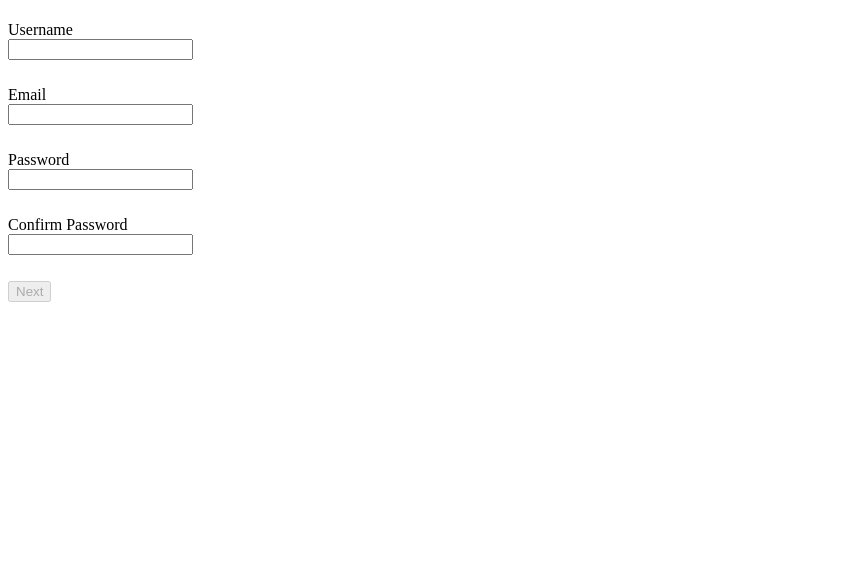
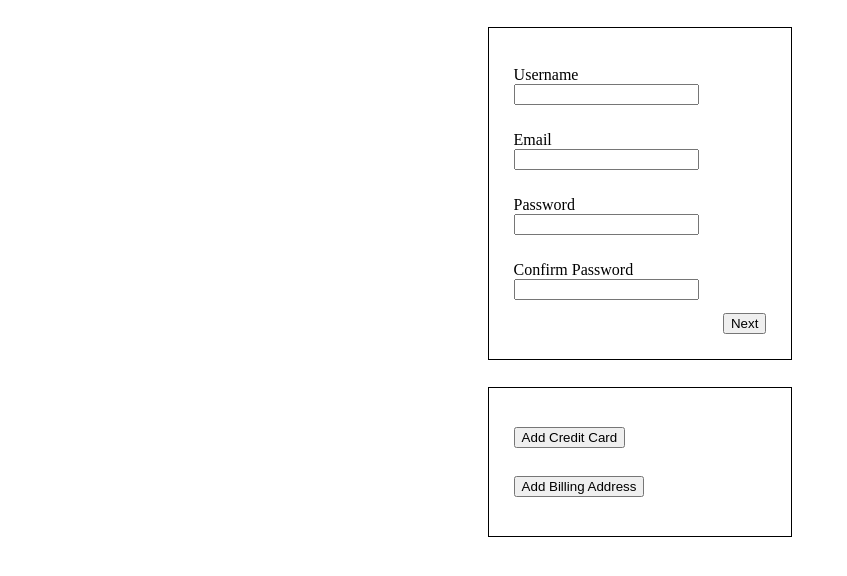
Before and after one commit to aDavtyan13/formbuilder, an Angular app: page /second in a window 1280 px wide. Before the commit this address led to /. Shown: the top 576 px of the page, without its empty margins (0-847 px from the left). Built offline with nearby package versions, Linux system fonts and the light colour scheme.

Commit message:
starting second page

```diff
--- a/src/app/app-routing.module.ts
+++ b/src/app/app-routing.module.ts
@@ -1,8 +1,14 @@
 import { NgModule } from '@angular/core';
 import { Routes, RouterModule } from '@angular/router';
+import { FirstFieldComponent } from './first-field/first-field.component';
+import { SecondFieldComponent } from './second-field/second-field.component';
 
 
-const routes: Routes = [];
+const routes: Routes = [
+  { path: 'first', component: FirstFieldComponent },
+  { path: 'second', component: SecondFieldComponent },
+
+];
 
 @NgModule({
   imports: [RouterModule.forRoot(routes)],
--- a/src/app/app.component.html
+++ b/src/app/app.component.html
@@ -1 +1,3 @@
 <first-field></first-field>
+
+<router-outlet></router-outlet>
--- a/src/app/first-field/first-field.component.css
+++ b/src/app/first-field/first-field.component.css
@@ -1,6 +1,10 @@
 form{
     display: flex;
     flex-direction: column;
+    border:1px solid black;
+    padding: 25px;
+    width: 20%;
+    margin: 27px auto;
 
 }
 .fields{
@@ -23,3 +27,8 @@ input.ng-touched.ng-invalid {
 input.ng-touched.ng-valid {
     border:2px solid green;
 }
+
+.buttonField{
+    display: flex;
+    justify-content: flex-end;
+}
--- a/src/app/first-field/first-field.component.html
+++ b/src/app/first-field/first-field.component.html
@@ -1,5 +1,5 @@
 
-<form novalidate [formGroup]="user" (ngSubmit)="onSubmit(user)">
+<form novalidate [formGroup]="firstpage" (ngSubmit)="onSubmit(firstpage)">
 
   <div class = "fields">
       <label for="username">Username</label><br>
@@ -9,12 +9,12 @@
 
   <div
     class="error"
-    *ngIf="user.get('username').hasError('required') && user.get('username').touched">
+    *ngIf="firstpage.get('username').hasError('required') && firstpage.get('username').touched">
       Name is required.
   </div>
   <div
     class="error"
-    *ngIf="user.get('username').hasError('minlength') && user.get('username').touched">
+    *ngIf="firstpage.get('username').hasError('minlength') && firstpage.get('username').touched">
     Minimum of 2 characters.
   </div>
 
@@ -28,12 +28,12 @@
 
     <div
       class="error"
-      *ngIf="user.get('email').hasError('required') && user.get('email').touched">
+      *ngIf="firstpage.get('email').hasError('required') && firstpage.get('email').touched">
       Email is required.
     </div>
     <div
       class="error"
-      *ngIf="user.get('email').hasError('pattern') && user.get('email').touched">
+      *ngIf="firstpage.get('email').hasError('pattern') && firstpage.get('email').touched">
       Enter valid email.
     </div>
 
@@ -44,7 +44,7 @@
    </div>
    <div
       class="error"
-      *ngIf="user.get('password').hasError('required') && user.get('password').touched">
+      *ngIf="firstpage.get('password').hasError('required') && firstpage.get('password').touched">
       Password is required.
     </div>
 
@@ -55,14 +55,14 @@
    </div>
    <div
       class="error"
-      *ngIf="user.get('confPass').hasError('required') && user.get('confPass').touched">
+      *ngIf="firstpage.get('confPass').hasError('required') && firstpage.get('confPass').touched">
       Password Confirm is required.
     </div>
 
-   <div class = "fields">
-      <button type="submit" [disabled]="!user.valid">Next</button>
+   <div class = "buttonField">
+      <button type="submit"  (click)="buttClick()">Next</button>
    </div>
-
+   <!-- [disabled]="!firstpage.valid" -->
 
 
 </form>
--- a/src/app/first-field/first-field.component.ts
+++ b/src/app/first-field/first-field.component.ts
@@ -1,6 +1,8 @@
 import { Component, OnInit } from '@angular/core';
 import {  FormBuilder } from '@angular/forms';
 import { FormGroup, FormControl, Validators } from '@angular/forms';
+
+import { Router } from '@angular/router';
 
 
 @Component({
@@ -9,14 +11,14 @@ import { FormGroup, FormControl, Validators } from '@angular/forms';
   styleUrls: ['./first-field.component.css']
 })
 export class FirstFieldComponent implements OnInit {
-    user: FormGroup;
+    firstpage: FormGroup;
 
-    constructor(private fb: FormBuilder) {}
+    constructor(private fb: FormBuilder,private router: Router) {}
 
 
       ngOnInit() {
 
-        this.user = this.fb.group({
+        this.firstpage = this.fb.group({
 
           username: ['',[Validators.required, Validators.minLength(2),Validators.pattern('^[a-zA-Z1-9]+$')]],
             email: [null,[Validators.required,Validators.pattern('^[a-z0-9]+(\.[_a-z0-9]+)*@[a-z0-9-]+(\.[a-z0-9-]+)*(\.[a-z]{2,15})$')]],
@@ -27,6 +29,10 @@ export class FirstFieldComponent implements OnInit {
       }
 
       onSubmit() {
-        console.log(this.user.value, this.user.valid);
+        console.log(this.firstpage.value, this.firstpage.valid);
+      }
+
+      buttClick(){
+        this.router.navigateByUrl('./second');
       }
 }
--- /dev/null
+++ b/src/app/second-field/second-field.component.css
@@ -0,0 +1,28 @@
+form{
+    display: flex;
+    flex-direction: column;
+    border:1px solid black;
+    padding: 25px;
+    width: 20%;
+    margin: 27px auto;
+
+}
+.creditCard{
+    margin:14px 0;
+}
+.billingAddress{
+    margin:14px 0;
+}
+.billingAddSection{
+    border:1px solid black;
+    display: flex;
+    flex-direction: column;
+    padding: 11px;
+}
+
+.cardSection{
+    border:1px solid black;
+    display: flex;
+    flex-direction: column;
+    padding: 11px;
+}
--- /dev/null
+++ b/src/app/second-field/second-field.component.html
@@ -0,0 +1,31 @@
+<form novalidate [formGroup]="secondpage">
+    <div class = "creditCard">
+        <button (click)="cardButton()">Add Credit Card</button>
+    </div>
+    <div class="cardSection" *ngIf = "cardOpen">
+        <p>dsfsdfd</p>
+        <p>sdfdsff</p><p>dsfsdf</p>
+    </div>
+
+    <div class = "billingAddress">
+        <button (click)="billingAddress()">Add Billing Address</button>
+    </div>
+
+    <div class = "billingAddSection" *ngIf = "billingOpen">
+        <div class="city">
+            <label for="city">City</label><br>
+            <input type="text" formControlName = "city">
+        </div>
+        <div
+            class="error"
+            *ngIf="secondpage.get('city').hasError('required') && secondpage.get('city').touched">
+            City is required.
+        </div>
+
+        <div class="street">
+            <label for="street">Street</label><br>
+            <input type="text" formControlName = "street">
+        </div>
+    </div>
+
+</form>
--- /dev/null
+++ b/src/app/second-field/second-field.component.ts
@@ -0,0 +1,40 @@
+import { Component, OnInit } from '@angular/core';
+import {  FormBuilder } from '@angular/forms';
+import { FormGroup, FormControl, Validators } from '@angular/forms';
+
+import { Router } from '@angular/router';
+
+
+@Component({
+  selector: 'app-second-field',
+  templateUrl: './second-field.component.html',
+  styleUrls: ['./second-field.component.css']
+})
+export class SecondFieldComponent implements OnInit {
+
+  secondpage: FormGroup;
+
+    constructor(private fb: FormBuilder,private router: Router) {}
+
+
+    ngOnInit() {
+
+      this.secondpage = this.fb.group({
+
+          city: ['',[Validators.required, Validators.minLength(3)]],
+
+      });
+    }
+
+  public cardOpen = false;
+  public billingOpen = false;
+
+
+  cardButton(){
+    this.cardOpen=true;
+  }
+
+  billingAddress(){
+    this.billingOpen=true;
+  }
+}
```
Also changed, not shown: src/app/app.module.ts (+8 -3 lines), 1 other file (tests, documents, lock files or other folders).
